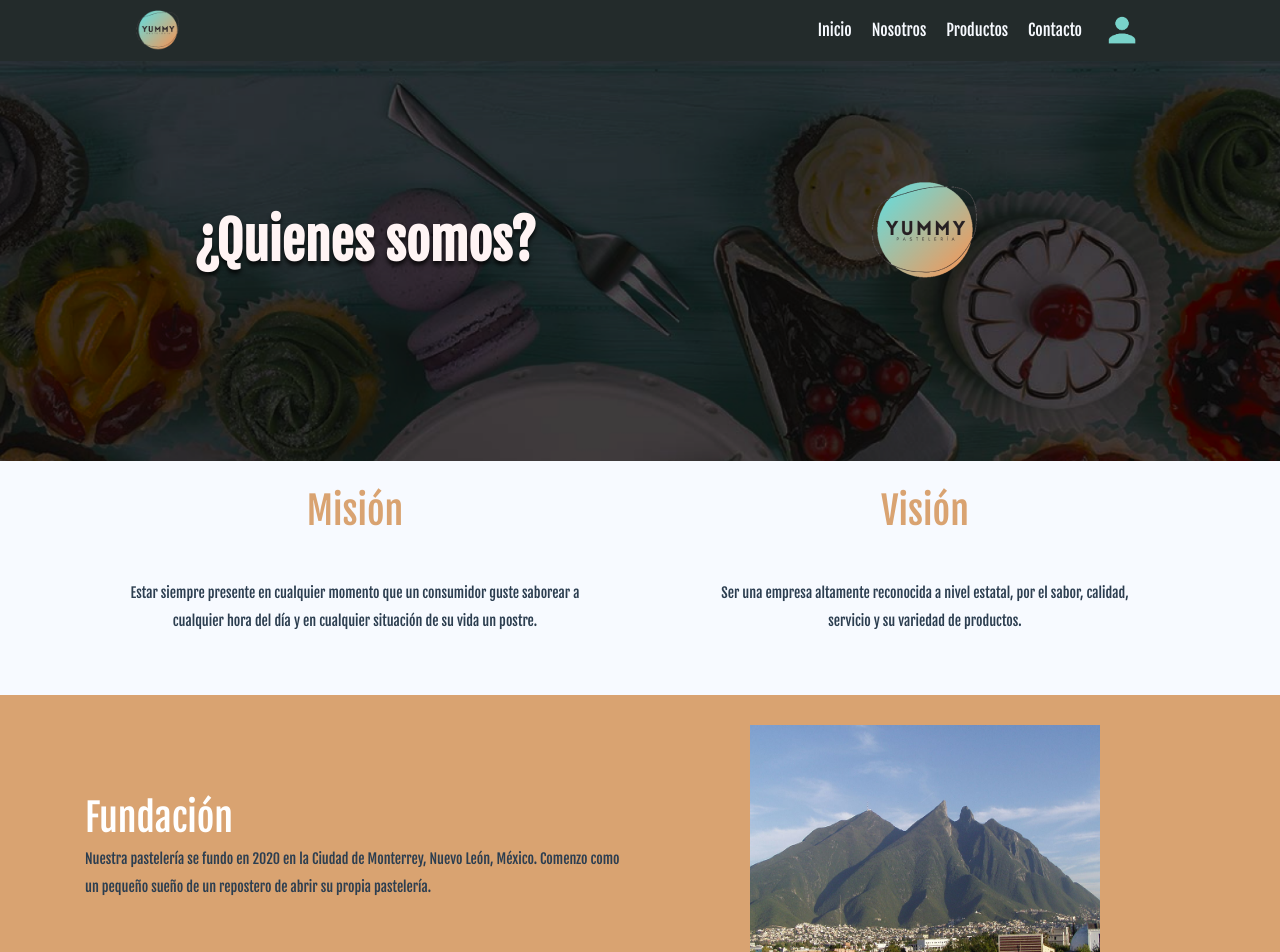
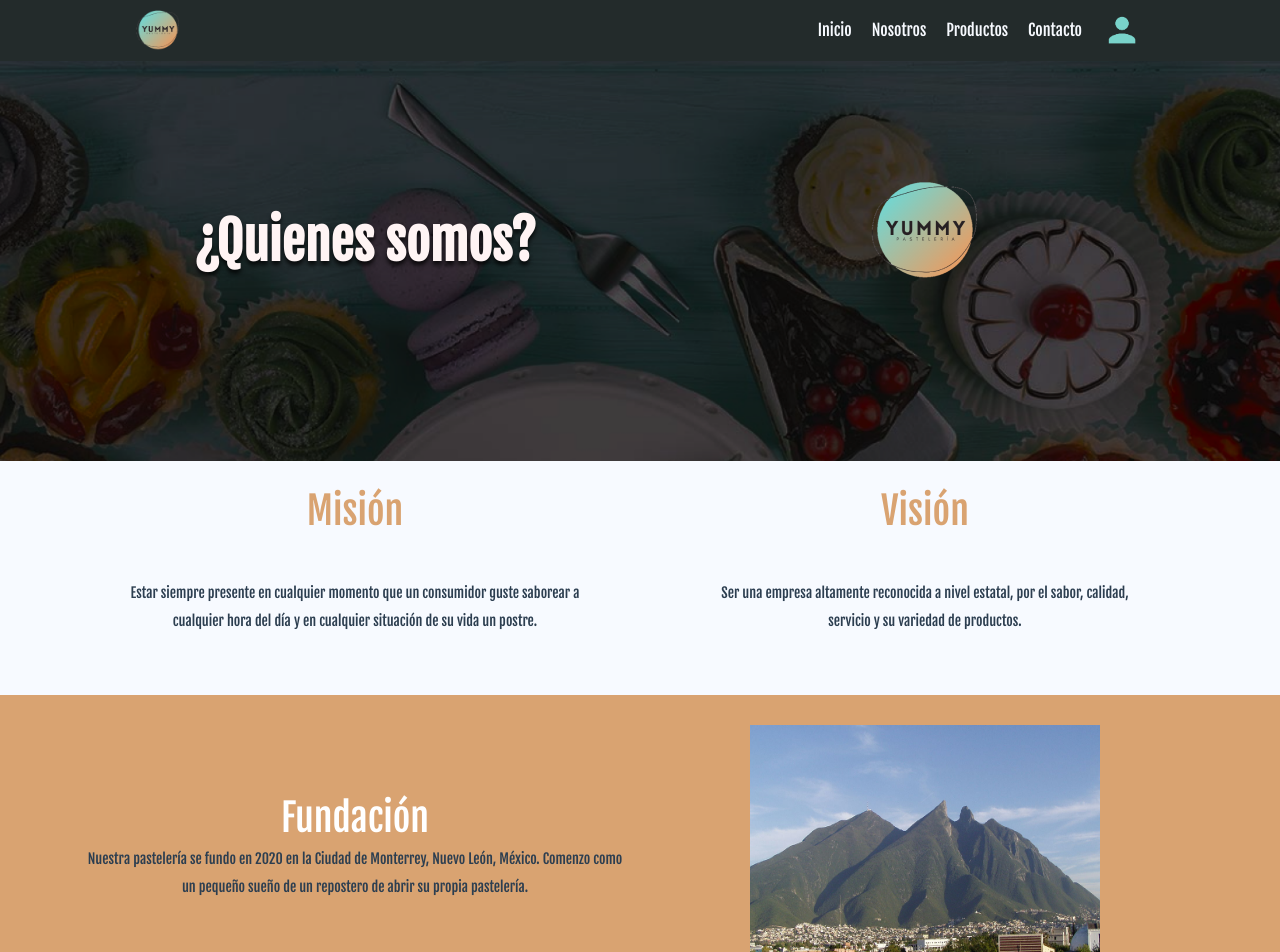
Before and after one commit to AaronARdz/yummy, a Vue app: page /Nosotros in a window 1280 px wide. Shown: the top 952 px of the page. Built offline with nearby package versions, Linux system fonts and the light colour scheme; no server answers.

Commit message:
Fundacion Interfaz

```diff
--- a/src/components/Nosotros/Fundacion.vue
+++ b/src/components/Nosotros/Fundacion.vue
@@ -2,8 +2,8 @@
   <div class="container mt-4">
     <div class="row">
       <div class="col-12 col-md-6 col-lg-6">
-        <h1>Fundación</h1>
-        <p>
+        <h1 class="text-center">Fundación</h1>
+        <p class="text-center">
           Nuestra pastelería se fundo en 2020 en la Ciudad de Monterrey, Nuevo León, México.
           Comenzo como un pequeño sueño de un repostero de abrir su propia pastelería.
         </p>
```
